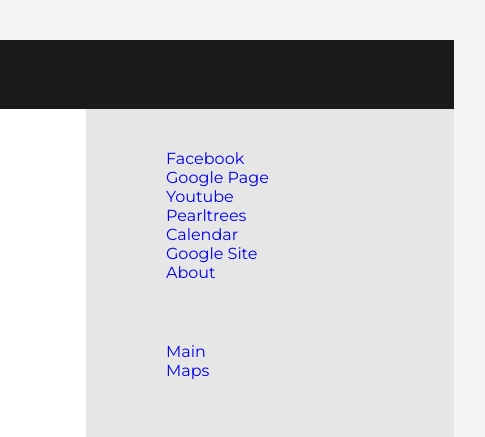
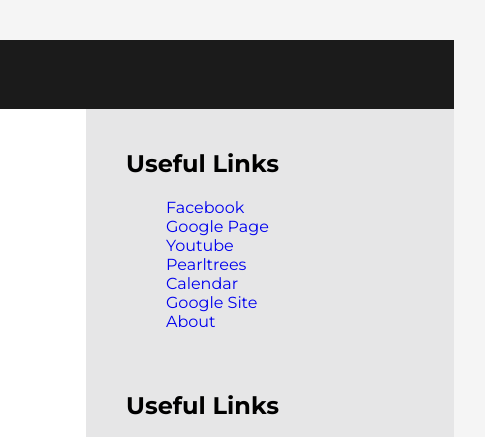
Before and after one commit to Rank-Fortress-Digital-Agency/kitchenrenovationsperfected-04-22, a plain HTML site: page index.html in a window 1280 px wide. Shown: the top 437 px of the page, 698-1183 px from the left. Drawn offline with Linux system fonts and the light colour scheme.

Commit message:
Add files via upload

```diff
--- a/index.html
+++ b/index.html
@@ -306,6 +306,7 @@
       <!---Sidebar-->
       <div class="side-bar">
         <section>
+          <h2>Useful Links</h2>
           <ul>
             <li><a href="https://www.facebook.com/kitchenrp1/">Facebook</a></li>
             <li>
@@ -326,6 +327,7 @@
         </section>
 
         <section>
+          <h2>Useful Links</h2>
           <ul>
             <li><a href="https://kitchenrenovationsperfected.com/">Main</a></li>
             <li><a href="https://goo.gl/maps/U86aVbgkQqLxZkzi9">Maps</a></li>
```
